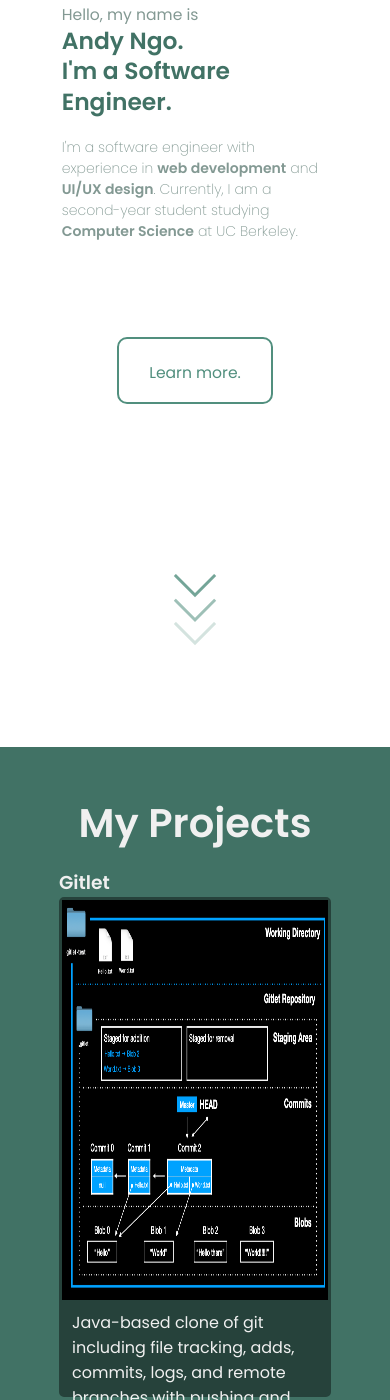
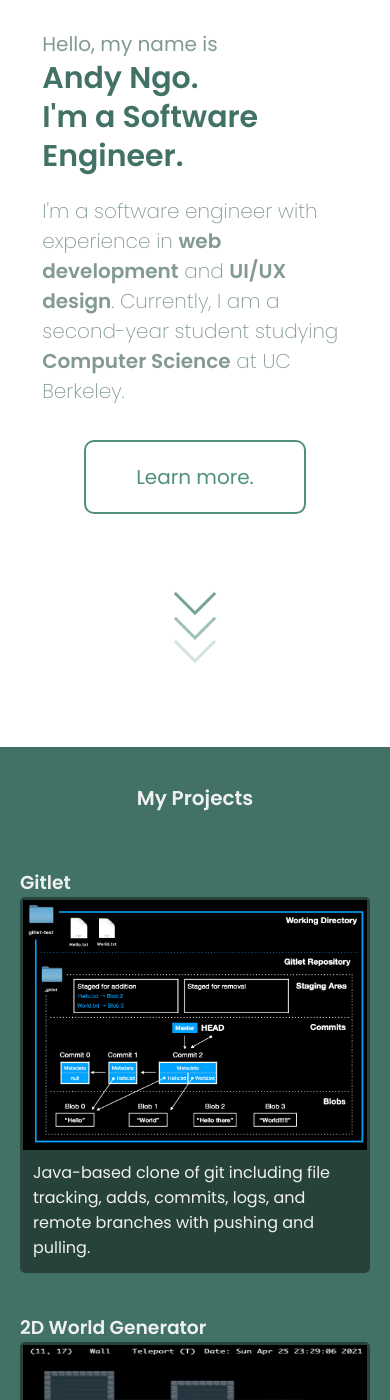
Before and after one commit to xandyngox/personal-website, a plain HTML site: page index.html in a window 390 px wide. Shown: the part 101-1501 px from the top of the page. Drawn offline with Linux system fonts and the light colour scheme.

Commit message:
much needed changes

```diff
--- a/index.html
+++ b/index.html
@@ -64,9 +64,8 @@
         </div>
         <div class="spacer"></div>
       </div>
-      <div class="projects-header">
-        <div id="projects"></div>
-        <h1>My Projects</h1>
+      <div id="projects" class="projects-header">
+        <div><h1>My Projects</h1></div>
       </div>
       <div class="projects-background">
         <div class="projects">
@@ -98,6 +97,17 @@
                 Virtual yearbook with drawable pages and dynamic text that
                 allows graduating students to participate in virtual yearbook
                 signing during COVID times.
+              </p>
+            </div>
+          </div>
+          <div class="project-box">
+            <h3>Flare</h3>
+            <div class="project">
+              <img src="./src/flare.png" />
+              <p>
+                Social media platform where users can post spontaneous events
+                and message friends in real time. Utilized Google Maps API and
+                Position Stacks API for geocoding.
               </p>
             </div>
           </div>
@@ -160,14 +170,13 @@
               best to get back to you!
             </p>
           </div>
-
+        </div>
         <div class="button-wrapper">
           <button
             onclick="window.location.href='mailto: ango9031@berkeley.edu'"
           >
             Contact Me
           </button>
-          </div>
         </div>
       </div>
       <div class="footer">
--- a/style.css
+++ b/style.css
@@ -21,14 +21,14 @@ body {
 
 .about {
   position: relative;
-  top: 3vw;
+  top: 10vh;
   margin: 2vh 20vh 0vh 20vh;
   width: 70%;
   height: 90vh;
   padding: 0vh 5vh 0vh 5vh;
   display: flex;
   flex-direction: column;
-  justify-content: space-around;
+  justify-content: space-evenly;
 }
 
 .about h1 {
@@ -49,20 +49,23 @@ body {
 }
 
 .button-wrapper {
-  margin-top: 70px;
+  /* margin-top: 70px; */
   padding: 2vh;
   display: flex;
   justify-content: center;
-  margin-bottom: 150px;
+  /* margin-bottom: 150px; */
 }
 
 button {
   background-color: transparent;
   display: block;
   width: auto;
-  height: 8vh;
-  font-size: 2vw;
-  padding: 30px;
+  height: auto;
+  font-size: 3vh;
+  padding-left: 50px;
+  padding-right: 50px;
+  padding-top: 30px;
+  padding-bottom: 30px;
   color: #518f7e;
   font-weight: 400;
   border: 2px solid #518f7e;
@@ -85,7 +88,7 @@ button:hover {
 
 .arrow-wrapper {
   position: relative;
-
+  margin: 5vh;
   cursor: pointer;
   margin-bottom: 20vh;
 }
@@ -131,7 +134,7 @@ button:hover {
 }
 
 .projects-header {
-  padding: 6vh 0vh 0vh 0vh;
+  /* padding: 6vh 0vh 0vh 0vh; */
   height: 12vh;
   background-color: #417265;
   width: 100%;
@@ -168,7 +171,7 @@ button:hover {
 .project-box {
   width: 500px;
   margin: 20px;
-  height: 500px;
+  height: auto;
   display: flex;
   flex-direction: column;
 }
@@ -227,7 +230,7 @@ button:hover {
   display: flex;
   align-items: center;
   flex-direction: column;
-  justify-content: center;
+  /* justify-content: center; */
   background-color: white;
 }
 
@@ -247,7 +250,8 @@ button:hover {
 }
 
 .contact p {
-  font-size: 2vh;
+  font-size: 3vh;
+  padding-bottom: 5vh;
   color: #839993;
 }
 
@@ -286,7 +290,7 @@ nav {
 .nav-links a {
   color: rgb(225, 225, 225);
   text-decoration: none;
-  font-size: 17px;
+  font-size: 2vh;
   padding: 10px;
   transition: all 0.1s ease-out;
 }
@@ -326,11 +330,53 @@ nav {
     overflow-x: hidden;
   }
   .about {
-    width: 90%;
+    width: 100%;
+    top: 4vh;
   }
 
-  .about button {
-    font-size: 4vw;
+  button {
+    font-size: 20px;
+    margin-top: 10px;
+  }
+
+  .projects {
+    width: 100%;
+  }
+
+  .projects-header h1 {
+    font-size: 20px;
+  }
+  .project-box {
+    width: 500px;
+    margin: 20px;
+    height: auto;
+    display: flex;
+    flex-direction: column;
+  }
+
+  .project-box h3 {
+    color: rgb(240, 240, 240);
+    font-weight: 600;
+  }
+
+  .project {
+    height: 100%;
+    width: 100%;
+    background-color: #26423b;
+    border: 3px #26423b solid;
+    border-radius: 5px;
+  }
+
+  .project img {
+    width: 100%;
+    height: 250px;
+    text-align: center;
+    display: flex;
+    flex-direction: column;
+  }
+
+  .arrow-wrapper {
+    margin-top: 7vh;
   }
 
   .nav-links {
@@ -375,16 +421,36 @@ nav {
     display: block;
   }
   .about h1 {
-    font-size: 6vw;
+    font-size: 30px;
   }
   .about h3 {
-    font-size: 4vw;
+    font-size: 20px;
   }
   .about p {
-    font-size: 3.6vw;
+    font-size: 20px;
   }
+
+  .contact-header {
+    font-size: 20px;
+    color: #518f7e;
+    margin-top: 50px;
+    margin-bottom: 0px;
+  }
+
   .contact {
-    width: 40vw;
+    text-align: center;
+    width: 100%;
+    padding: 20px;
+    display: flex;
+    flex-direction: column;
+    justify-content: center;
+    background-color: white;
+  }
+
+  .contact p {
+    font-size: 20px;
+    padding-bottom: 5vh;
+    color: #839993;
   }
 }
 
```
Also changed, not shown: src/flare.png (added), 1 other file. Lines whose indentation alone changed are shown as unchanged.
